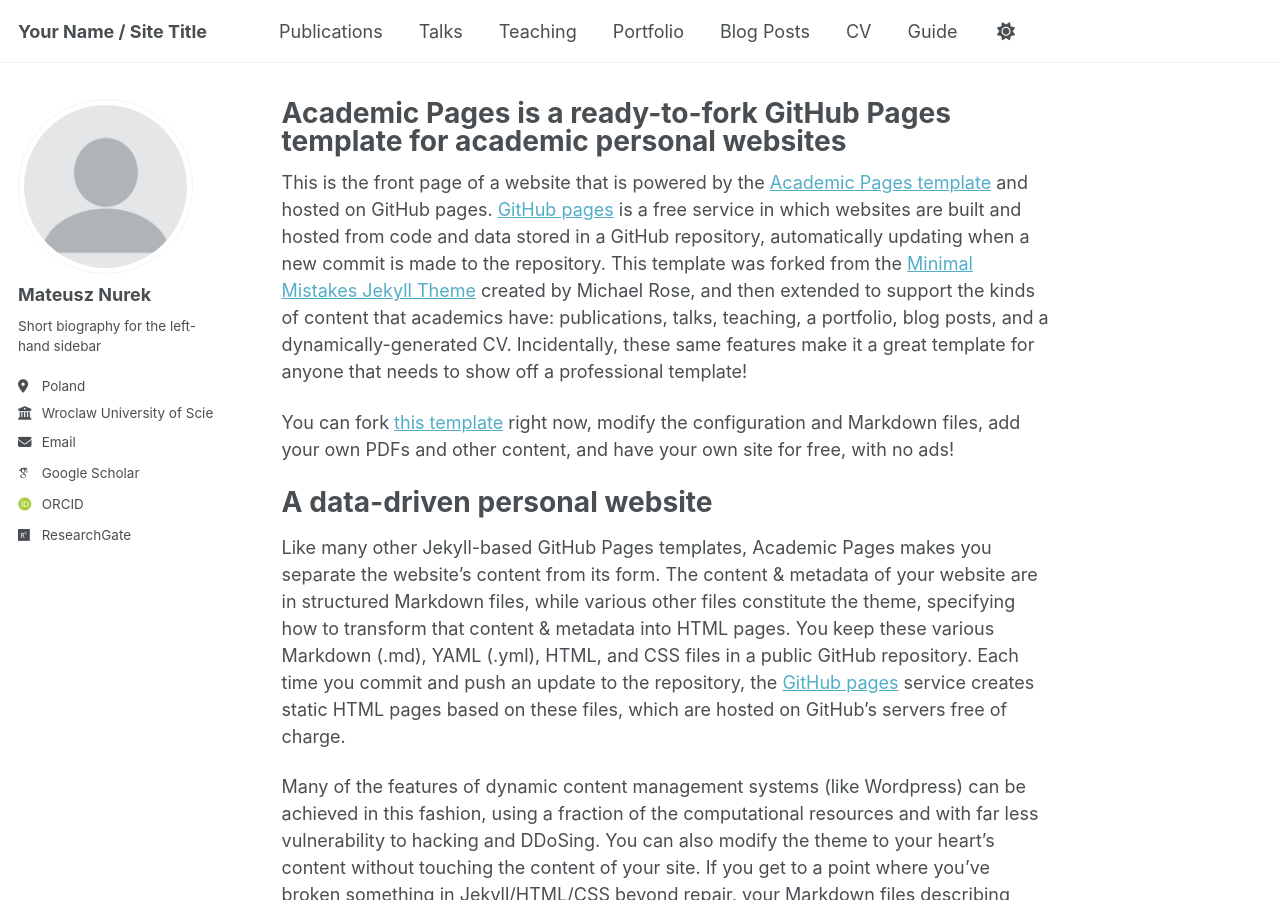
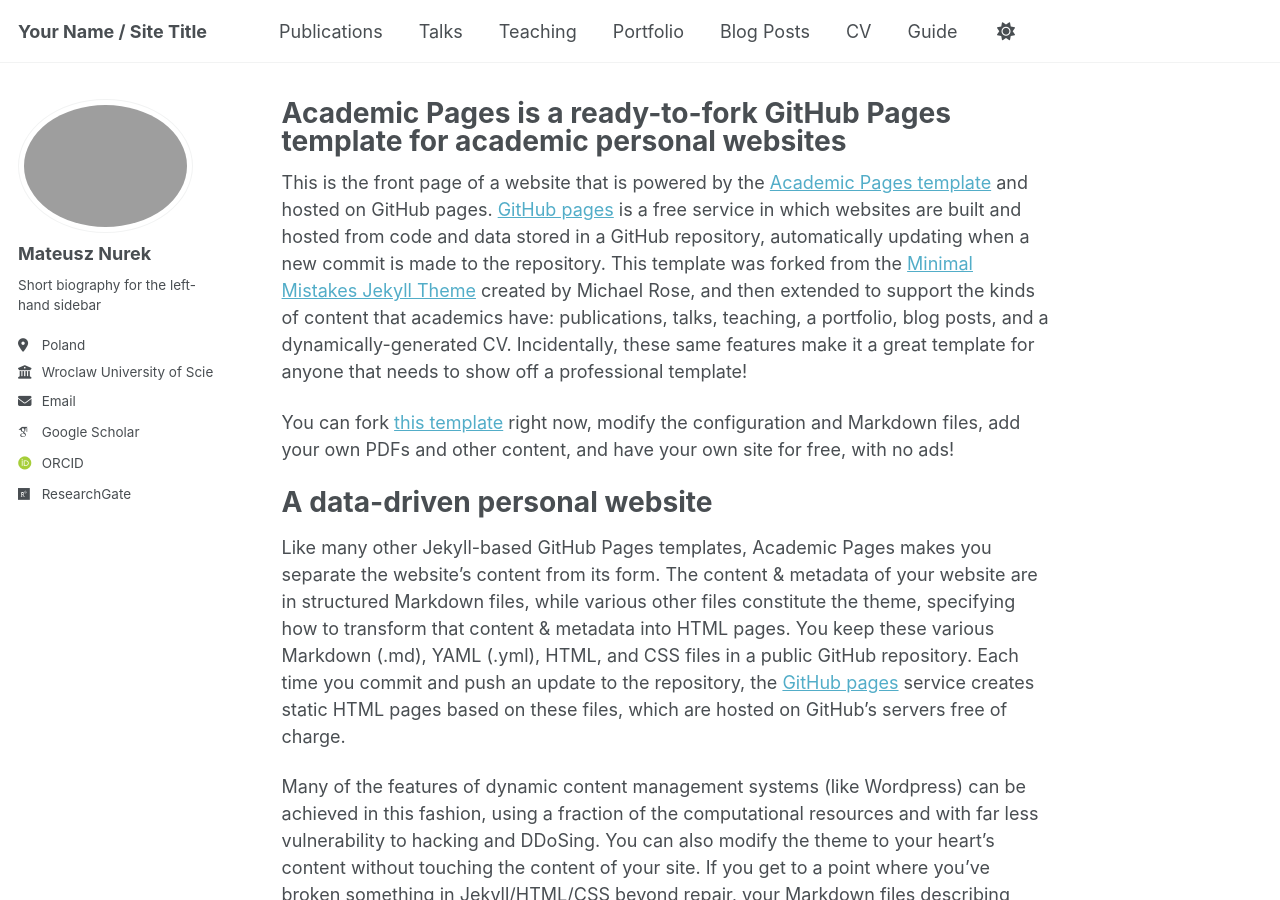
Before and after one commit to nurek-mateusz/nurek-mateusz.github.io, a Jekyll site: the page built from _pages/about.md, in a window 1280 px wide and 900 px high. Built offline with Jekyll 4.4.1, drawn with Linux system fonts in a browser that asks for light colours; some web fonts are replaced; a script that is not in the unit is left out.

Commit message:
Update _config.yml

```diff
--- a/_config.yml
+++ b/_config.yml
@@ -23,12 +23,12 @@ repository               : "academicpages/academicpages.github.io"
 #               Additional customization can be done by editing /_includes/author-profile.html
 author:
   # Biographic information
-  avatar           : "profile.png"
+  avatar           : "profile.jpg"
   name             : "Mateusz Nurek"
   pronouns         : # example: "she/her"
   bio              : "Short biography for the left-hand sidebar"
   location         : "Poland"
-  employer         : "Wroclaw University \nof Science and Technology"
+  employer         : "Wroclaw University of Science and Technology"
   uri              : # URL
   email            : "mateusz.nurek@pwr.edu.pl"
 
```
